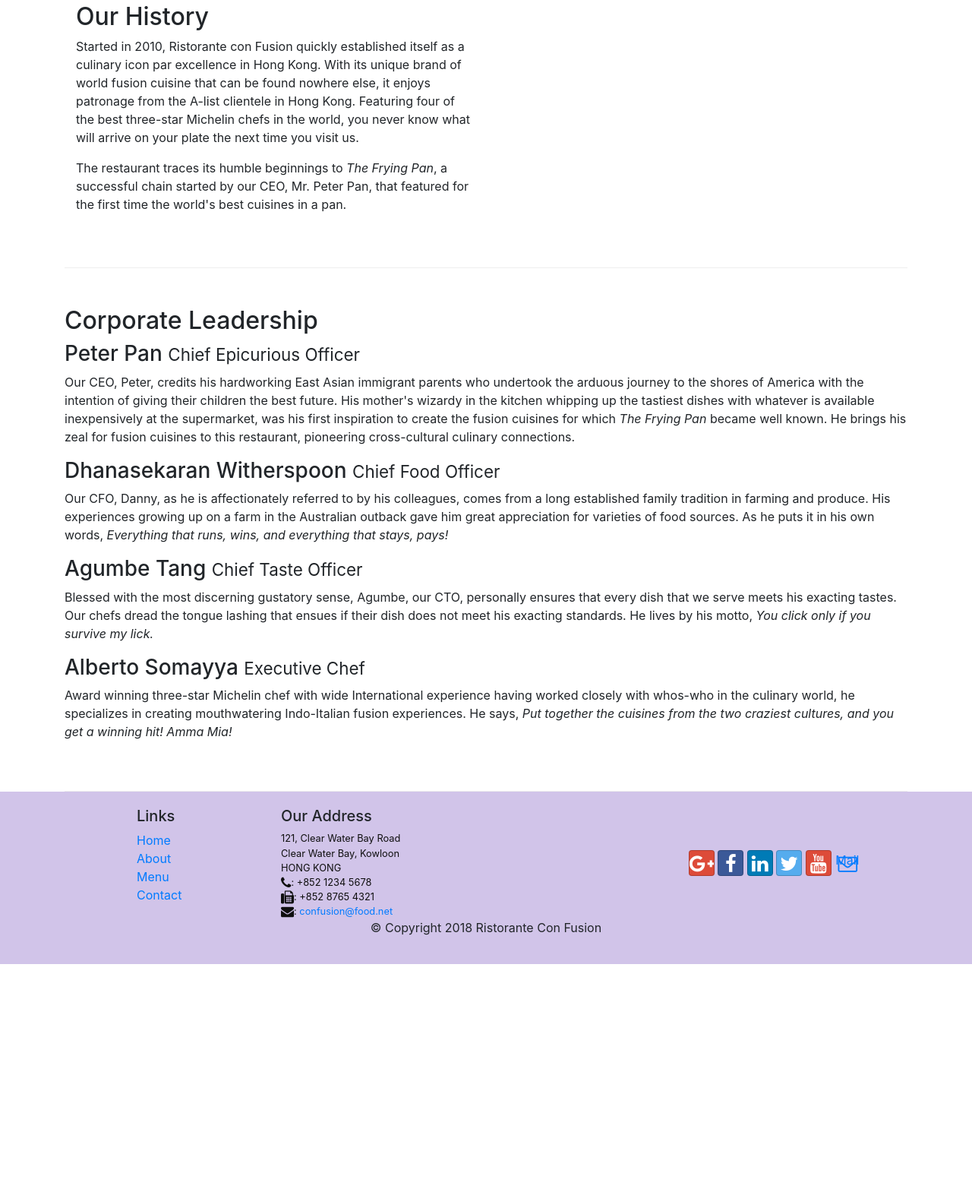
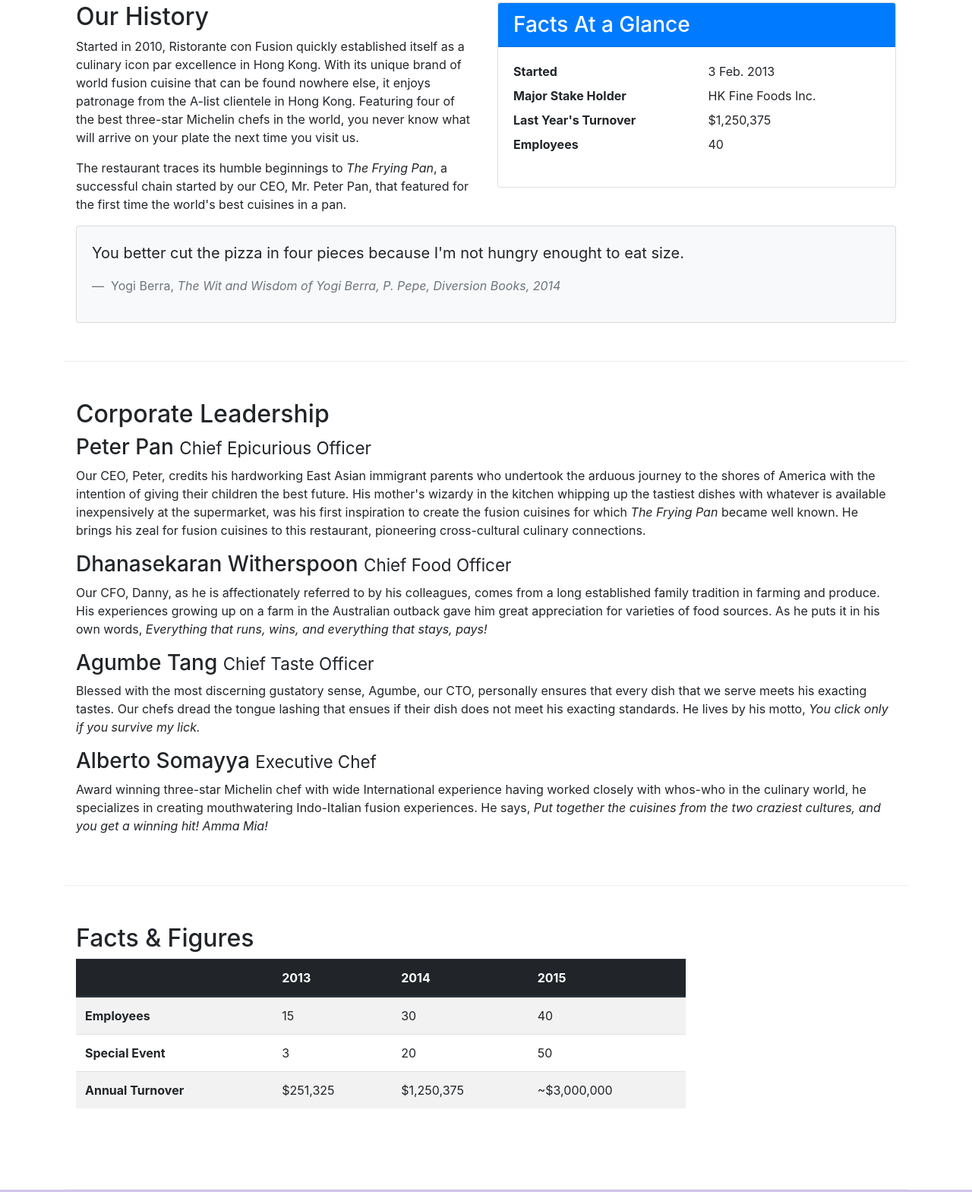
Before and after one commit to wuk519/UIClass, a website: page aboutus.html in a window 1280 px wide. Shown: the part 512-2081 px from the top of the page at 76% size. Before the commit the page ends 1781 px from the top, so only its background shows below. Drawn offline with nearby package versions, Linux system fonts and the light colour scheme.

Commit message:
tables and cards

```diff
--- a/aboutus.html
+++ b/aboutus.html
@@ -64,33 +64,92 @@
                 <p>Started in 2010, Ristorante con Fusion quickly established itself as a culinary icon par excellence in Hong Kong. With its unique brand of world fusion cuisine that can be found nowhere else, it enjoys patronage from the A-list clientele in Hong Kong.  Featuring four of the best three-star Michelin chefs in the world, you never know what will arrive on your plate the next time you visit us.</p>
                 <p>The restaurant traces its humble beginnings to <em>The Frying Pan</em>, a successful chain started by our CEO, Mr. Peter Pan, that featured for the first time the world's best cuisines in a pan.</p>
             </div>
-            <div>
+            <div class="col-sm">
+                <div class="card">
+                    <h3 class="card-header bg-primary text-white">Facts At a Glance</h3>
+                    <div class="card-body">
+                        <dl class="row">
+                            <dt class="col-6">Started</dt>
+                            <dd class="col-6">3 Feb. 2013</dd>
+                            <dt class="col-6">Major Stake Holder</dt>
+                            <dd class="col-6">HK Fine Foods Inc.</dd>
+                            <dt class="col-6">Last Year's Turnover</dt>
+                            <dd class="col-6">$1,250,375</dd>
+                            <dt class="col-6">Employees</dt>
+                            <dd class="col-6">40</dd>
+                        </dl>
+                    </div>
+                </div>
+            </div>
+            <div class="col-12">
+                <div class="card card-body bg-light">
+                    <blockquote class="blockquote">
+                        <p class="mb0">You better cut the pizza in four pieces
+                            because I'm not hungry enought to eat size.
+                        </p>
+                        <footer class="blockquote-footer">
+                            Yogi Berra,
+                            <cite title="Source Title">The Wit and Wisdom of Yogi Berra, P. Pepe, Diversion Books, 2014</cite>
+                        </footer>
+                    </blockquote>
+                </div>
             </div>
         </div>
 
 
         <div class="row row-content">
-            <div>
+            <div class="col-12">
                 <h2>Corporate Leadership</h2>
                 <h3>Peter Pan <small>Chief Epicurious Officer</small></h3>
-                <div class="d-none d-sm-block">
-                    <p>Our CEO, Peter, credits his hardworking East Asian immigrant parents who undertook the arduous journey to the shores of America with the intention of giving their children the best future. His mother's wizardy in the kitchen whipping up the tastiest dishes with whatever is available inexpensively at the supermarket, was his first inspiration to create the fusion cuisines for which <em>The Frying Pan</em> became well known. He brings his zeal for fusion cuisines to this restaurant, pioneering cross-cultural culinary connections.</p>
-                </div>
+                <p class="d-none d-sm-block">Our CEO, Peter, credits his hardworking East Asian immigrant parents who undertook the arduous journey to the shores of America with the intention of giving their children the best future. His mother's wizardy in the kitchen whipping up the tastiest dishes with whatever is available inexpensively at the supermarket, was his first inspiration to create the fusion cuisines for which <em>The Frying Pan</em> became well known. He brings his zeal for fusion cuisines to this restaurant, pioneering cross-cultural culinary connections.</p>
                 <h3>Dhanasekaran Witherspoon <small>Chief Food Officer</small></h3>
-                <div class="d-none d-sm-block">
-                    <p>Our CFO, Danny, as he is affectionately referred to by his colleagues, comes from a long established family tradition in farming and produce. His experiences growing up on a farm in the Australian outback gave him great appreciation for varieties of food sources. As he puts it in his own words, <em>Everything that runs, wins, and everything that stays, pays!</em></p>
-                </div>
+                <p class="d-none d-sm-block">Our CFO, Danny, as he is affectionately referred to by his colleagues, comes from a long established family tradition in farming and produce. His experiences growing up on a farm in the Australian outback gave him great appreciation for varieties of food sources. As he puts it in his own words, <em>Everything that runs, wins, and everything that stays, pays!</em></p>
                 <h3>Agumbe Tang <small>Chief Taste Officer</small></h3>
-                <div class="d-none d-sm-block">
-                    <p>Blessed with the most discerning gustatory sense, Agumbe, our CTO, personally ensures that every dish that we serve meets his exacting tastes. Our chefs dread the tongue lashing that ensues if their dish does not meet his exacting standards. He lives by his motto, <em>You click only if you survive my lick.</em></p>
-                </div>
+                <p class="d-none d-sm-block">Blessed with the most discerning gustatory sense, Agumbe, our CTO, personally ensures that every dish that we serve meets his exacting tastes. Our chefs dread the tongue lashing that ensues if their dish does not meet his exacting standards. He lives by his motto, <em>You click only if you survive my lick.</em></p>
                 <h3>Alberto Somayya <small>Executive Chef</small></h3>
-                <div class="d-none d-sm-block">
-                    <p>Award winning three-star Michelin chef with wide International experience having worked closely with whos-who in the culinary world, he specializes in creating mouthwatering Indo-Italian fusion experiences. He says, <em>Put together the cuisines from the two craziest cultures, and you get a winning hit! Amma Mia!</em></p>
+                <p class="d-none d-sm-block">Award winning three-star Michelin chef with wide International experience having worked closely with whos-who in the culinary world, he specializes in creating mouthwatering Indo-Italian fusion experiences. He says, <em>Put together the cuisines from the two craziest cultures, and you get a winning hit! Amma Mia!</em></p>
+            </div>
+        </div>
+        <div class="row row-content">
+            <div class="col-12 col-sm-9">
+                <h2>Facts &amp; Figures</h2>
+                <div class="table-responsive">
+                    <table class="table table-striped">
+                        <thead class="thead-dark">
+                            <tr>
+                                <th>&nbsp;</th>
+                                <th>2013</th>
+                                <th>2014</th>
+                                <th>2015</th>
+                            </tr>
+                        </thead>
+                        <tbody>
+                            <tr>
+                                <th>Employees</th>
+                                <td>15</td>
+                                <td>30</td>
+                                <td>40</td>
+                            </tr>
+                            <tr>
+                                <th>Special Event</th>
+                                <td>3</td>
+                                <td>20</td>
+                                <td>50</td>
+                            </tr>
+                            <tr>
+                                <th>Annual Turnover</th>
+                                <td>$251,325</td>
+                                <td>$1,250,375</td>
+                                <td>~$3,000,000</td>
+                            </tr>
+                        </tbody>
+                    </table>
                 </div>
             </div>
-       </div>
+            <div class="col-12 col-sm-3">
 
+            </div>
+        </div>
     </div>
 
     <footer class="footer">
```
Also changed, not shown: contactus.html (+1 -1 lines).
